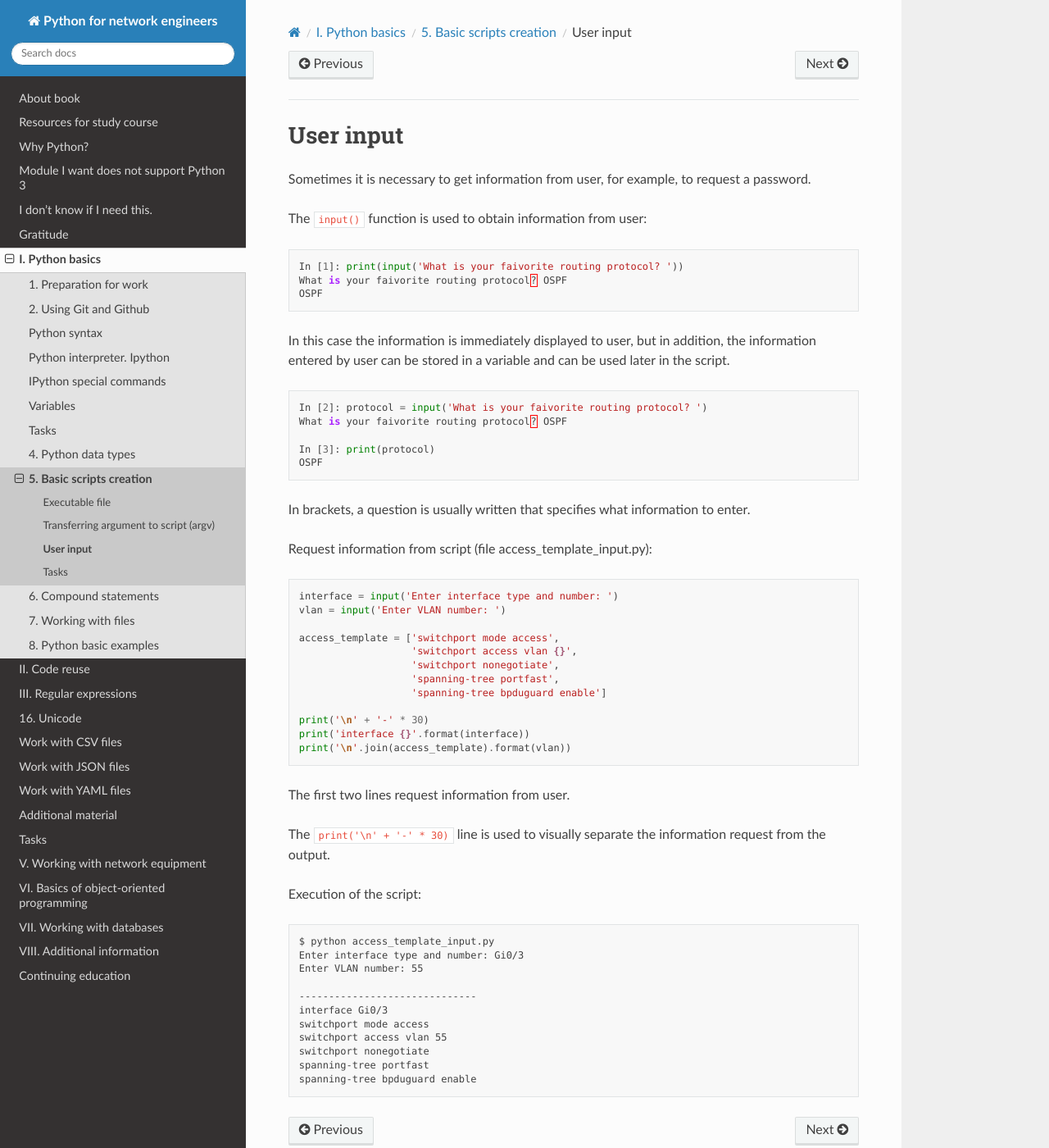
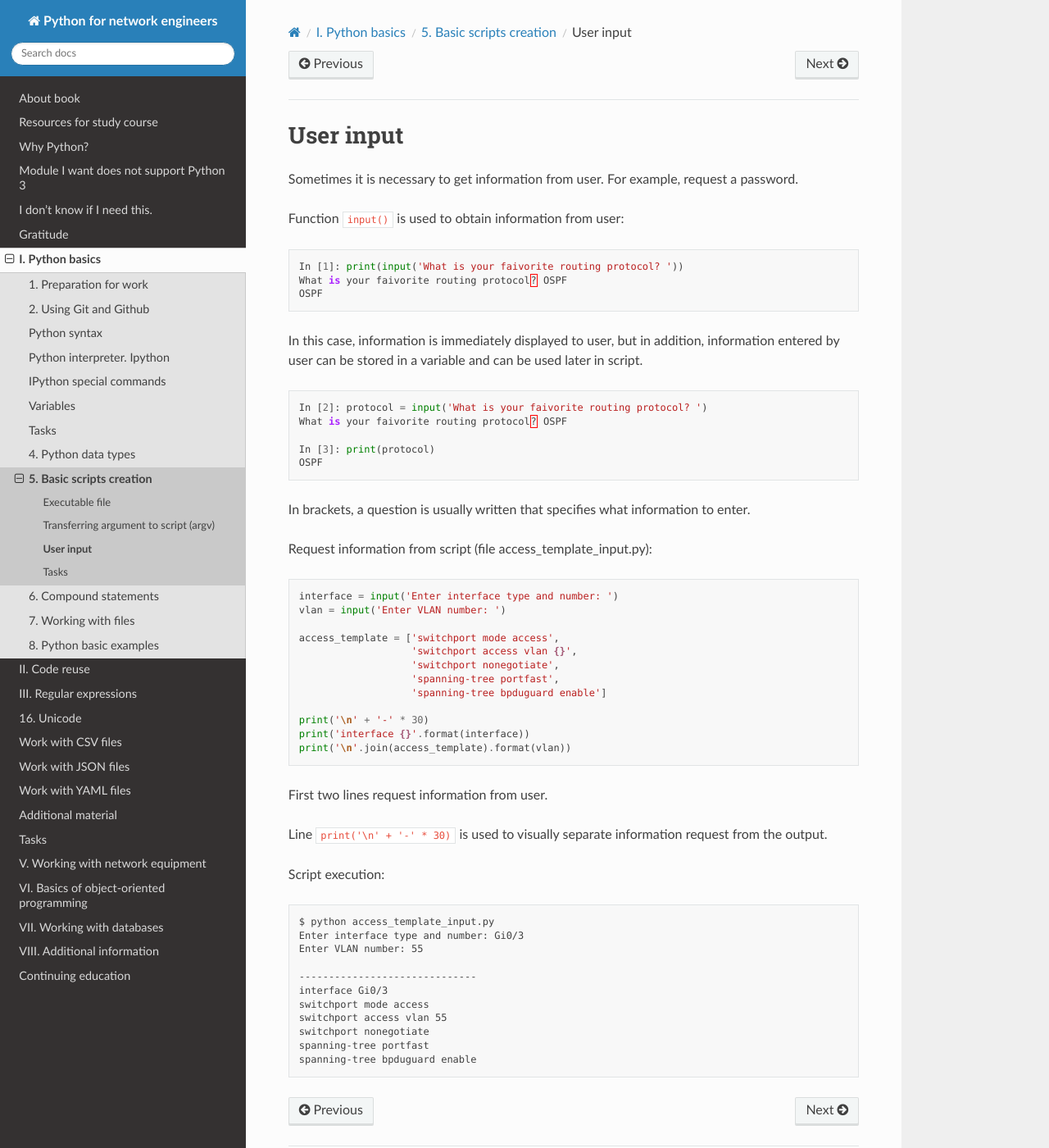
Before and after one commit to natenka/pyneng-book-en, a Sphinx documentation site: the page built from docs/source/book/05_basic_scripts/2_user_input.rst, in a window 1280 px wide and 1400 px high. Shown: the whole window at 82% size. Built offline with Sphinx 7.4.7 and the Read the Docs theme 2.0.0, drawn with Linux system fonts in a browser that asks for light colours; pages that are not in the unit, such as notebooks, are missing from menus.

Commit message:
Update 2_user_input.rst

```diff
--- a/docs/source/book/05_basic_scripts/2_user_input.rst
+++ b/docs/source/book/05_basic_scripts/2_user_input.rst
@@ -1,10 +1,10 @@
 User input
 -----------------------------
 
-Sometimes it is necessary to get information from user, for example, to request a password.
+Sometimes it is necessary to get information from user. For example, request a password.
 
 
-The ``input()`` function is used to obtain information from user:
+Function ``input()`` is used to obtain information from user:
 
 .. code:: python
 
@@ -12,7 +12,7 @@ The ``input()`` function is used to obtain information from user:
     What is your faivorite routing protocol? OSPF
     OSPF
 
-In this case the information is immediately displayed to user, but in addition, the information entered by user can be stored in a variable and can be used later in the script.
+In this case, information is immediately displayed to user, but in addition, information entered by user can be stored in a variable and can be used later in script.
 
 .. code:: python
 
@@ -41,11 +41,11 @@ Request information from script (file access_template_input.py):
     print('interface {}'.format(interface))
     print('\n'.join(access_template).format(vlan))
 
-The first two lines request information from user.
+First two lines request information from user.
 
-The ``print('\n' + '-' * 30)`` line is used to visually separate the information request from the output.
+Line ``print('\n' + '-' * 30)`` is used to visually separate information request from the output.
 
-Execution of the script:
+Script execution:
 
 ::
 
```
